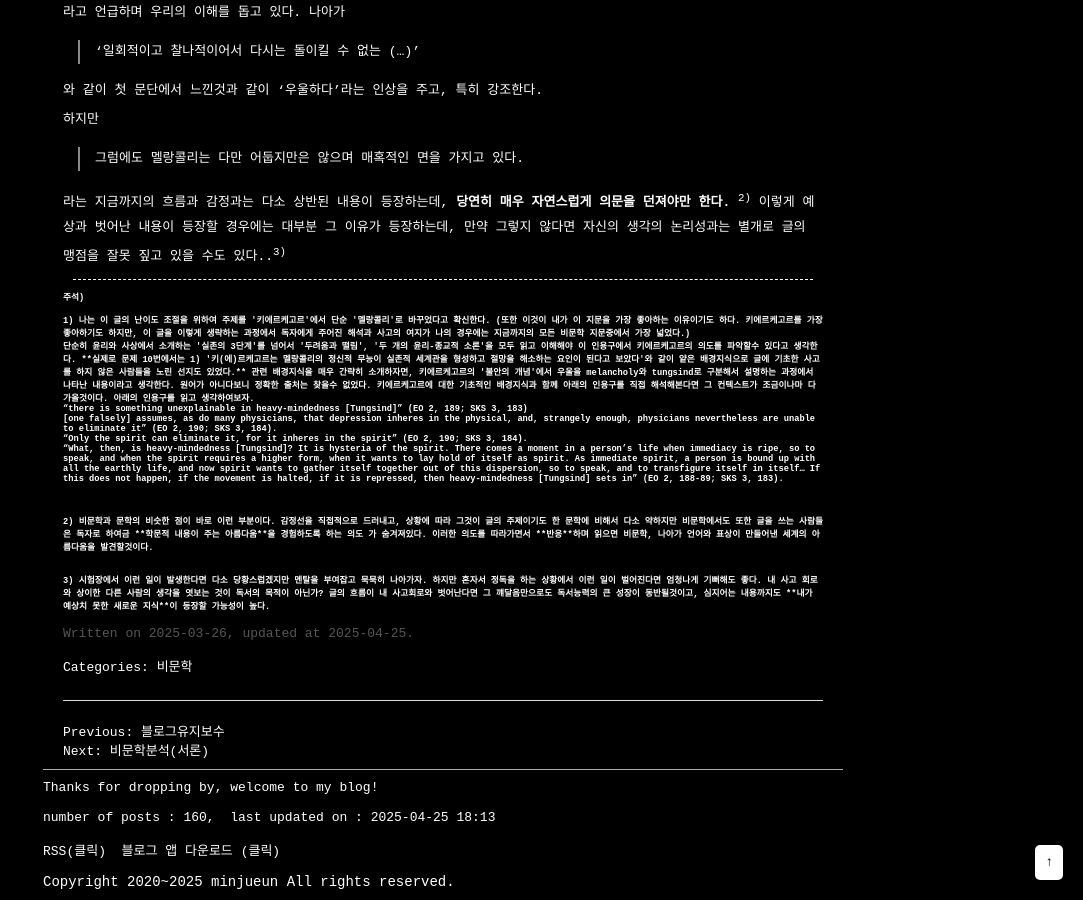
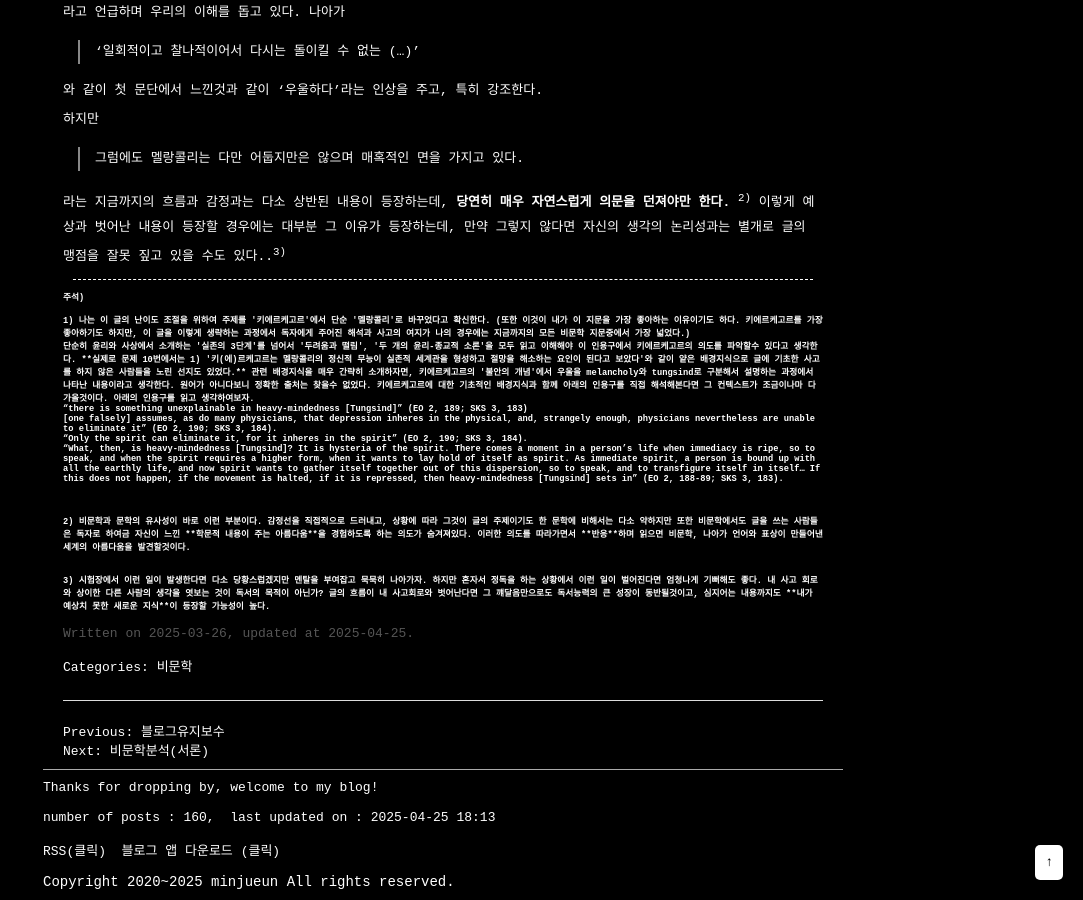
Before and after one commit to whoisrealminjueun/whoisrealminjueun.github.io, a Jekyll site: the page built from _posts/2025-03-26-비문학(01), 2019학년도 LEET 언어이해 [10~12].md, in a window 1280 px wide and 900 px high, scrolled down 3100 px. Shown: the whole window, without its empty margins (197-1280 px from the left). Built offline with Jekyll 4.4.1, drawn with Linux system fonts in a browser that asks for light colours.

Commit message:
Update 2025-03-26-비문학(01), 2019학년도 LEET 언어이해 [10~12].md

```diff
--- a/_posts/2025-03-26-비문학(01), 2019학년도 LEET 언어이해 [10~12].md
+++ b/_posts/2025-03-26-비문학(01), 2019학년도 LEET 언어이해 [10~12].md
@@ -159,7 +159,7 @@
 <br><br><br>
 
 
-  2) 비문학과 문학의 비슷한 점이 바로 이런 부분이다. 감정선을 직접적으로 드러내고, 상황에 따라 그것이 글의 주제이기도 한 문학에            비해서 다소 약하지만 비문학에서도 또한 글을 쓰는 사람들은 독자로 하여금 **학문적 내용이 주는 아름다움**을 경험하도록 하는 의도      가 숨겨져있다. 이러한 의도를 따라가면서 **반응**하며 읽으면 비문학, 나아가 언어와 표상이 만들어낸 세계의 아름다움을 발견할것이다.<br><br><br>
+  2) 비문학과 문학의 유사성이 바로 이런 부분이다. 감정선을 직접적으로 드러내고, 상황에 따라 그것이 글의 주제이기도 한 문학에            비해서는 다소 약하지만 또한 비문학에서도 글을 쓰는 사람들은 독자로 하여금 자신이 느낀 **학문적 내용이 주는 아름다움**을 경험하도록 하는 의도가 숨겨져있다. 이러한 의도를 따라가면서 **반응**하며 읽으면 비문학, 나아가 언어와 표상이 만들어낸 세계의 아름다움을 발견할것이다.<br><br><br>
 
 
   3) 시험장에서 이런 일이 발생한다면 다소 당황스럽겠지만 멘탈을 부여잡고 묵묵히 나아가자. 하지만 혼자서 정독을 하는 상황에서 이런 일이 벌어진다면 엄청나게 기뻐해도 좋다. 내 사고 회로와 상이한 다른 사람의 생각을 엿보는 것이 독서의 목적이 아닌가? 글의 흐름이 내 사고회로와 벗어난다면 그 꺠달음만으로도 독서능력의 큰 성장이 동반될것이고, 심지어는 내용까지도 **내가 예상치 못한 새로운 지식**이 등장할 가능성이 높다.
```
